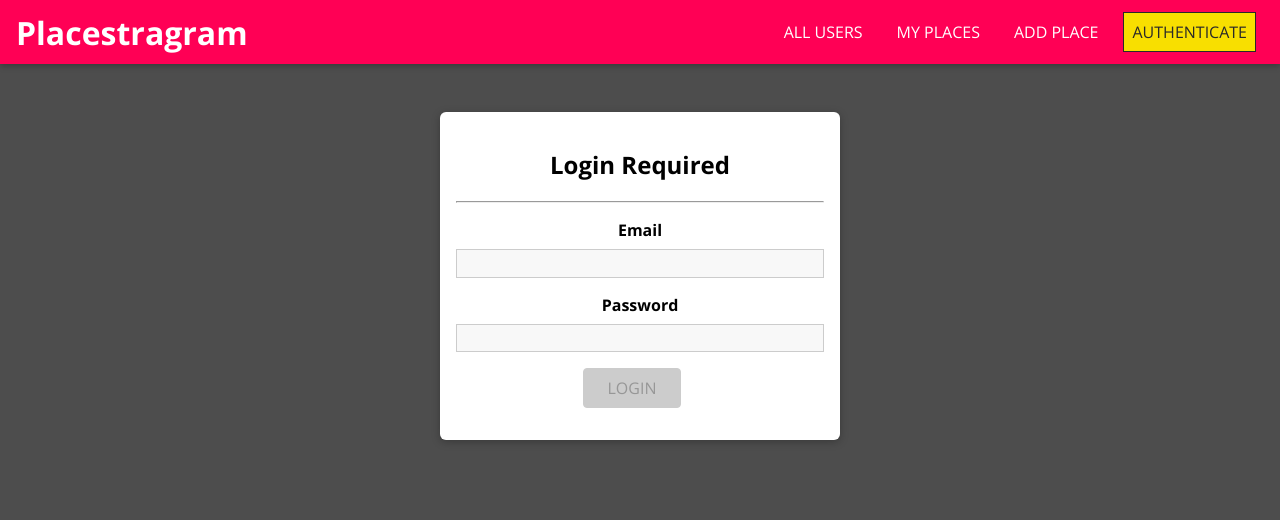
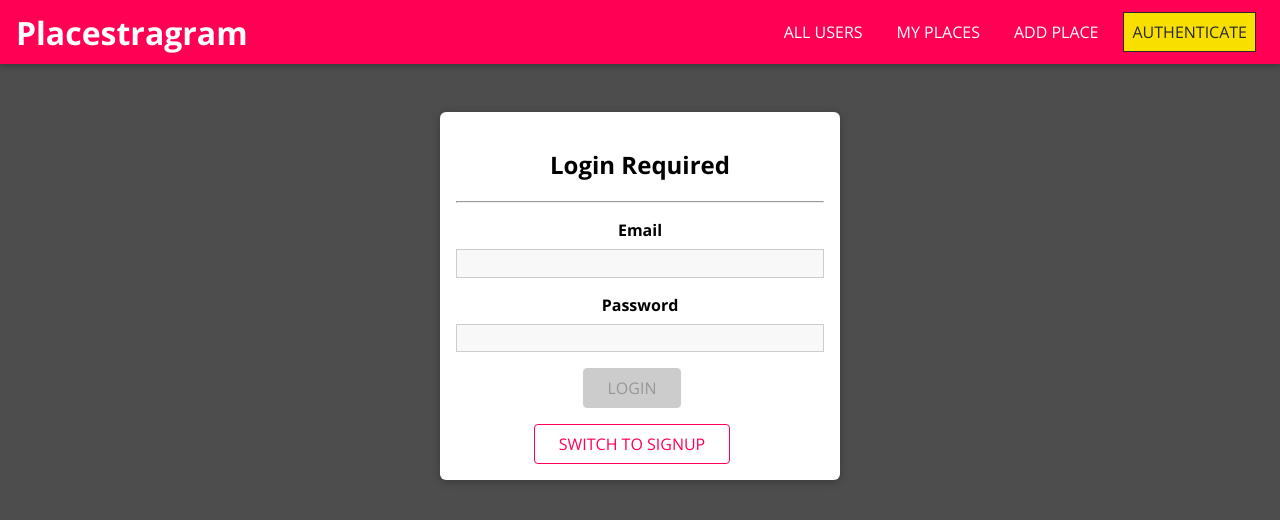
Before and after one commit to cgalo/Placestragam, a React (Create React App) app in the folder frontend/: page /auth in a window 1280 px wide. Shown: the top 520 px of the page. Built offline with nearby package versions, Linux system fonts and the light colour scheme.

Commit message:
Added SignUp option and fields in Auth.tsx - Added logic and fields to switch between logging and signup

```diff
--- a/frontend/src/user/pages/Auth.tsx
+++ b/frontend/src/user/pages/Auth.tsx
@@ -7,13 +7,14 @@ import Card from '../../shared/components/UIElements/Card';
 import { useForm } from '../../shared/hooks/form-hook';
 import {
     VALIDATOR_MINLENGTH,
-    VALIDATOR_EMAIL
+    VALIDATOR_EMAIL,
+    VALIDATOR_REQUIRE
 } from '../../shared/util/validators';
 import './Auth.css';
 
 const Auth: React.FC<{}> = (props) => {
 
-    const [isLogged, setIsLogged] = useState(false);
+    const [isLoggingMode, setIsLoggingMode] = useState(true);
     const [formState, inputHandler, setFormData] = useForm ({
         email: {
             value: '',
@@ -25,26 +26,66 @@ const Auth: React.FC<{}> = (props) => {
         }
     }, false);
 
+    const switchModeHandler = () => {
+        // Switch between logging and signup mode
+        if (!isLoggingMode) {
+            // If we are in signup mode
+            setFormData({
+                ...formState.inputs,
+                first_name: undefined,
+                last_name: undefined
+            }, formState.inputs.email.isValid && formState.inputs.password.isValid);
+        } else {
+            // We are in loggin mode
+            setFormData({
+                ...formState.inputs,
+                first_name: {
+                    value: '',
+                    isValid: false
+                },
+                last_name: {
+                    value: '',
+                    isValid: false
+                }
+            }, false);
+        }
+        setIsLoggingMode(prevMode => !prevMode);    // Flip the mode
+    }
+
     const formSubmitHandler = (event:React.FormEvent) => {
         event.preventDefault();
         console.log("Submitting form...");
-        console.log(formState);
+        console.log(formState.inputs);
 
     };
-
-    if (isLogged) {
-        return (
-            <Card>
-                <h2>You are logged in.</h2>
-            </Card>
-        );
-    }
 
     return (
         <Card className="authentication">
             <h2>Login Required</h2>
             <hr />
             <form className="" onSubmit={formSubmitHandler}>
+                {!isLoggingMode && (
+                    <React.Fragment>
+                        <Input
+                            id="first_name"
+                            element="input"
+                            type="text"
+                            label="First Name"
+                            validators={[VALIDATOR_REQUIRE()]}
+                            onInput={inputHandler}
+                            errorText={"Please enter your first name."}
+                        />
+                        <Input
+                            id="last_name"
+                            element="input"
+                            type="text"
+                            label="Last Name"
+                            validators={[VALIDATOR_REQUIRE()]}
+                            onInput={inputHandler}
+                            errorText={"Please enter your last name."}
+                        />
+                    </React.Fragment>
+                )}
                 <Input
                     id="email"
                     type="email"
@@ -65,9 +106,12 @@ const Auth: React.FC<{}> = (props) => {
                     errorText="Please enter a password with at least 6 characters."
                 />
                 <Button type="submit" disabled={!formState.isValid}>
-                    LOGIN
+                    {isLoggingMode ? 'LOGIN' : 'SIGNUP'}
                 </Button>
             </form>
+            <Button inverse onClick={switchModeHandler}>
+            SWITCH TO {isLoggingMode ? 'SIGNUP' : 'LOGIN'}
+            </Button>
         </Card>
     );
 }
```
